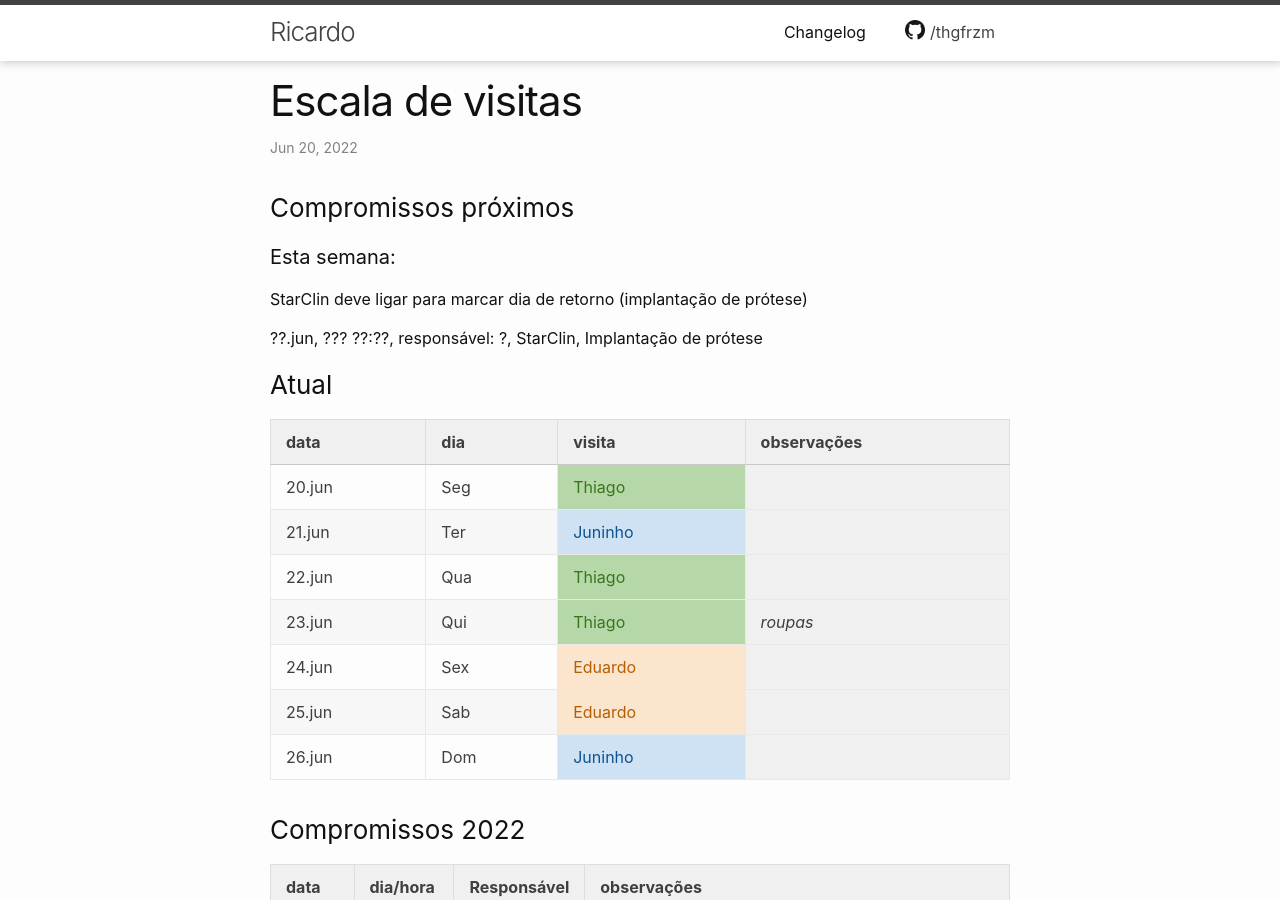
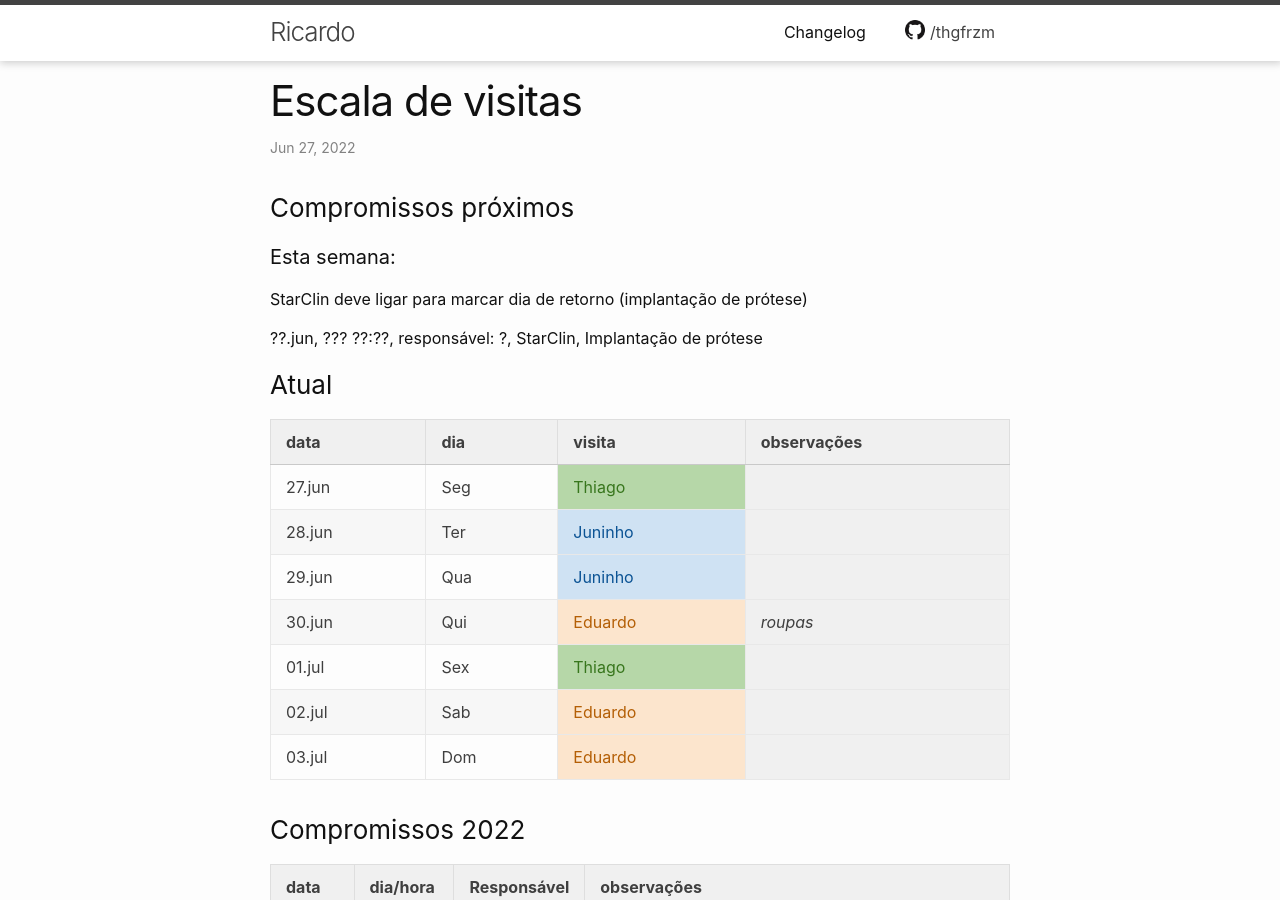
Before and after one commit to thgfrzm/ricardo, a Jekyll site: the page built from _posts/2018-12-13-escala-visitas.markdown, in a window 1280 px wide and 900 px high. Built offline with Jekyll 4.4.1, drawn with Linux system fonts in a browser that asks for light colours; some of the changed text lies outside the part shown.

Commit message:
Update 2018-12-13-escala-visitas.markdown

```diff
--- a/_posts/2018-12-13-escala-visitas.markdown
+++ b/_posts/2018-12-13-escala-visitas.markdown
@@ -1,7 +1,7 @@
 ---
 layout: post
 title:  "Escala de visitas"
-date:   2022-06-20 00:00:00 -0300
+date:   2022-06-27 00:00:00 -0300
 categories: agenda
 ---
 <!--
@@ -25,13 +25,13 @@ StarClin deve ligar para marcar dia de retorno (implantação de prótese)
 
 | data   | dia | visita  | observações |
 | ------ | --- | ------- | ----------- |
-| 20.jun | Seg | Thiago  |             |
-| 21.jun | Ter | Juninho |             |
-| 22.jun | Qua | Thiago  |             |
-| 23.jun | Qui | Thiago  | _roupas_    |
-| 24.jun | Sex | Eduardo |             |
-| 25.jun | Sab | Eduardo |             |
-| 26.jun | Dom | Juninho |             |
+| 27.jun | Seg | Thiago  |             |
+| 28.jun | Ter | Juninho |             |
+| 29.jun | Qua | Juninho |             |
+| 30.jun | Qui | Eduardo | _roupas_    |
+| 01.jul | Sex | Thiago  |             |
+| 02.jul | Sab | Eduardo |             |
+| 03.jul | Dom | Eduardo |             |
 
 
 ### Compromissos 2022
@@ -1349,3 +1349,10 @@ StarClin deve ligar para marcar dia de retorno (implantação de prótese)
 | 17.jun | Sex | Eduardo |             |
 | 18.jun | Sab | Juninho | _roupas_    |
 | 19.jun | Dom | Eduardo |             |
+| 20.jun | Seg | Thiago  |             |
+| 21.jun | Ter | Juninho |             |
+| 22.jun | Qua | Thiago  |             |
+| 23.jun | Qui | Thiago  | _roupas_    |
+| 24.jun | Sex | Eduardo |             |
+| 25.jun | Sab | Eduardo |             |
+| 26.jun | Dom | Juninho |             |
```
